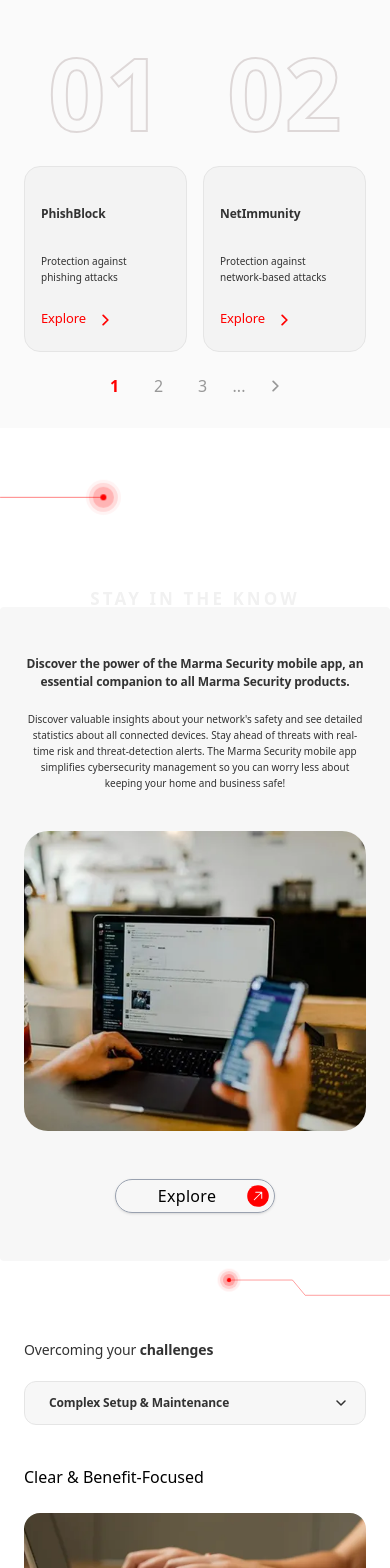
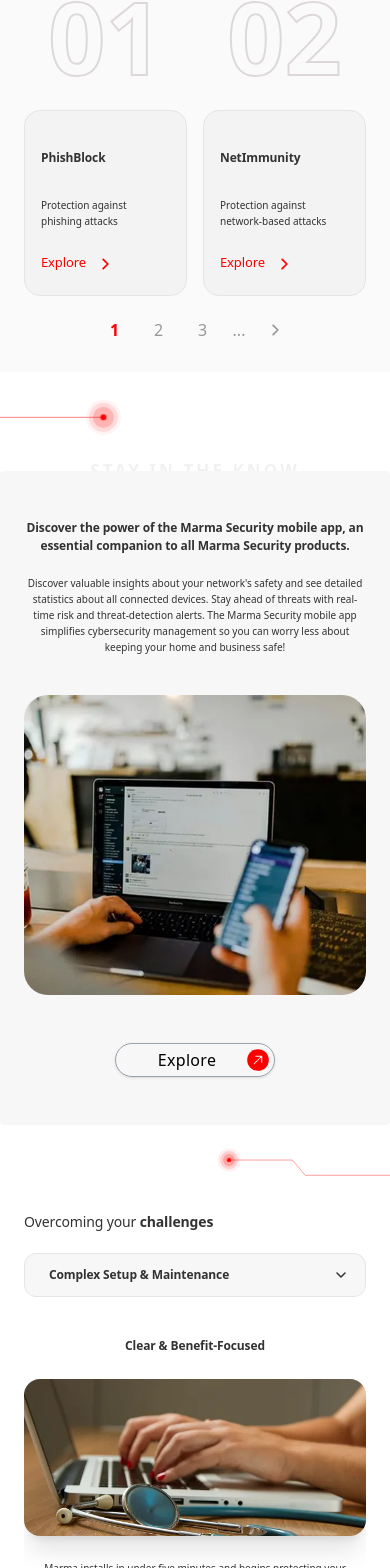
Before and after one commit to vinay-uelement/marma-security, a Next.js app: page / in a window 390 px wide. Shown: the part 1506-3074 px from the top of the page. Built offline with nearby package versions, Linux system fonts and the light colour scheme.

Commit message:
UI polish: fix testimonial dot clipping, spacing adjustments, and typography updates

```diff
--- a/app/page.tsx
+++ b/app/page.tsx
@@ -93,9 +93,9 @@ export default function Home() {
       <SecurityCards />
 
       {/* Inverted Solutions Info Component */}
-      <div className="w-full max-w-[1440px] mx-auto pt-14 bg-[#fff]">
+      <div className="w-full max-w-[1440px] mx-auto pt-8 md:pt-14 bg-[#fff]">
         {/* Red Decorative Line container on Home page only */}
-        <div className="relative mb-12 w-screen left-1/2 -translate-x-1/2">
+        <div className="relative mb-2 md:mb-12 w-screen left-1/2 -translate-x-1/2">
           <div className="w-[500px] md:w-[600px] lg:w-[1000px]">
             <DecorativeLine
               viewBox="0 0 1500 80"
@@ -106,7 +106,7 @@ export default function Home() {
           </div>
         </div>
       </div>
-      <div className="pb-12 bg-[#fff]">
+      <div className="pb-18 bg-[#fff]">
         <HomeSolutionsInfo />
       </div>
 
--- a/components/home/Challengestab.tsx
+++ b/components/home/Challengestab.tsx
@@ -179,7 +179,7 @@ export default function Challengestab() {
         }
       `}</style>
 
-      <section className="w-full max-w-[1440px] mx-auto px-6 lg:px-12 mt-8 bg-bg-white">
+      <section className="w-full max-w-[1440px] mx-auto px-6 lg:px-12 mt-4 bg-bg-white">
         {/* Header Section */}
         <div className="flex items-start md:items-center justify-between gap-4 md:gap-8 mb-[10px] md:mb-[60px] w-full">
           <h2 className="fl2 z-10 mb-3 md:mb-0 flex-1 whitespace-nowrap">
@@ -193,12 +193,12 @@ export default function Challengestab() {
 
           {/* Decorative Line — Mobile */}
           <div className="flex md:hidden justify-end items-start flex-shrink-0 pointer-events-none relative z-0">
-            <div className="w-[160px] sm:w-[240px] translate-y-[-50%]">
+            <div className="w-[160px] sm:w-[240px] translate-y-[-20%]">
               <DecorativeLine
                 viewBox="0 0 1260 500"
                 points="20,150 500,150 600,270 3000,270"
                 dots={[{ cx: 0, cy: 150, rippleCount: 3 }]}
-                className="w-full h-auto -mt-20"
+                className="w-full h-auto -mt-18"
                 strokeWidth={3}
                 dotRadius={22}
               />
@@ -293,7 +293,7 @@ export default function Challengestab() {
             key={`mobile-${active.id}`}
             className={`flex flex-col lg:hidden gap-6 items-center justify-center w-full ${mobileSlideClass}`}
           >
-            <h3 className="home-challenge-title w-full">{active.title}</h3>
+            <h3 className="fl3-2 font-semibold w-full">{active.title}</h3>
             <div className="w-full flex justify-center max-w-[600px]">
               <Image
                 src={active.image}
@@ -303,7 +303,7 @@ export default function Challengestab() {
                 className="w-full h-auto object-contain rounded-[16px] shadow-xl"
               />
             </div>
-            <p className="home-challenge-desc w-full">{active.description}</p>
+            <p className="fl4-2 w-full">{active.description}</p>
           </div>
 
           <div className="hidden lg:block relative w-full">
--- a/components/home/HowWeProtect.tsx
+++ b/components/home/HowWeProtect.tsx
@@ -89,10 +89,10 @@ export default function HowWeProtect() {
 
             {/* Header Section */}
             <div className="w-full max-w-[1440px] mx-auto px-6 lg:px-12 pt-20 md:pt-24">
-                <div className="relative flex flex-col md:flex-row justify-between items-start mb-12 md:mb-24 gap-4 md:gap-8 text-left w-full sm:h-[80px] md:h-auto">
+                <div className="relative flex flex-col md:flex-row justify-between items-start mb-6 md:mb-24 gap-4 md:gap-8 text-left w-full sm:h-[80px] md:h-auto">
 
                     {/* Decorative Red Line Graphic (Mobile & Tablet Layout) -> Absolute to not push content down */}
-                    <div className="flex md:hidden absolute top-[-50px] right-[-24px] items-start justify-end w-[280px] pointer-events-none overflow-hidden z-0">
+                    <div className="flex md:hidden absolute top-[-50px] right-[-24px] items-start justify-end w-[280px] pointer-events-none overflow-x-clip z-0">
                         <div className="w-full flex justify-end">
                             <DecorativeLine
                                 viewBox="0 0 700 80"
@@ -127,7 +127,7 @@ export default function HowWeProtect() {
             </div>
 
             {/* Features List Layout */}
-            <div className="flex flex-col w-full pb-8 md:pb-16 gap-16 lg:gap-24 relative overflow-hidden">
+            <div className="flex flex-col w-full pb-8 md:pb-16 gap-10 lg:gap-24 relative overflow-hidden">
                 {features.map((feature, index) => (
                     <div key={feature.id} className="w-full relative">
                         {/* Independent Full-Width Desktop/Mobile Background strictly for the 2nd Row */}
--- a/components/home/SecurityCards.tsx
+++ b/components/home/SecurityCards.tsx
@@ -113,7 +113,7 @@ export default function SecurityCards() {
   return (
     <section className="w-full bg-[#FAFAFA] pt-0 lg:pt-40 pb-6 md:pb-24 relative z-0">
       <div className="max-w-[1440px] mx-auto px-6 lg:px-12">
-        <div className="w-full h-[1px] px-10 bg-[#E5E5E5] mb-16 lg:mb-20" />
+        <div className="w-full h-[1px] px-10 bg-[#E5E5E5] mb-2 md:mb-16 lg:mb-20" />
 
         <div className="text-center mb-4 md:mb-24 relative z-10">
           <h2 className="fl2-1">
--- a/components/product/ProductShowcase.tsx
+++ b/components/product/ProductShowcase.tsx
@@ -53,7 +53,7 @@ export default function ProductShowcase({ productName, mainFeature, subFeatures
                         <h3 className="fl3-3  mb-0 md:mb-4 w-full">
                             {mainFeature.title}
                         </h3>
-                        <p className="fl5-2 text-text-dark! font-light max-w-[420px]">
+                        <p className="fl5-2 !text-text-dark font-light max-w-[420px]">
                             {mainFeature.description}
                         </p>
                     </div>
@@ -71,7 +71,7 @@ export default function ProductShowcase({ productName, mainFeature, subFeatures
                                     <h3 className="fl3-3 mb-1 md:mb-4">
                                         {feat.title}
                                     </h3>
-                                    <p className="fl5-2 text-text-dark! font-light ">
+                                    <p className="fl5-2 !text-text-dark font-light ">
                                         {feat.description}
                                     </p>
                                 </div>
--- a/components/solutions/SolutionsInfo.tsx
+++ b/components/solutions/SolutionsInfo.tsx
@@ -22,9 +22,9 @@ export default function SolutionsInfo({
 
 
   return (
-    <section className="relative w-full pt-12 pb-0 md:pb-16 md:pt-10 md:pb-24 flex flex-col items-center overflow-x-clip">
+    <section className="relative w-full mt-8 md:pt-12 pb-0 md:pb-16 md:pt-10 md:pb-24 flex flex-col items-center overflow-x-clip">
       {/* Faded Background Text */}
-      <div className="w-full absolute top-10 md:top-3 -translate-y-1/2 flex justify-center z-0 select-none pointer-events-none px-0 md:px-4 max-w-[1440px] mx-auto">
+      <div className="w-full absolute top-[-8] md:top-3 -translate-y-1/2 flex justify-center z-0 select-none pointer-events-none px-0 md:px-4 max-w-[1440px] mx-auto">
         <span className="solutions-info-bg-text w-full whitespace-nowrap">
           {bgText}
         </span>
--- a/components/testimonial/Testimonial.tsx
+++ b/components/testimonial/Testimonial.tsx
@@ -95,11 +95,11 @@ export default function Testimonial() {
     scrollTo(Math.min(activeIndex + 1, testimonials.length - 1));
 
   return (
-    <section className="relative w-full py-16 lg:py-24 overflow-hidden">
+    <section className="relative w-full py-4 lg:py-24 overflow-x-clip">
       <div className="relative z-10 w-full mb-10 lg:mb-16 px-6 lg:px-12 max-w-[1440px] mx-auto">
         <div className="relative flex flex-col items-start md:flex-row md:items-center text-left justify-between gap-6 md:gap-12 w-full h-auto mt-8 md:mt-0">
           {/* Decorative Line — Mobile */}
-          <div className="flex md:hidden absolute top-[-50px] right-[-24px] items-start justify-end w-[280px] pointer-events-none overflow-hidden z-0">
+          <div className="flex md:hidden absolute top-[-50px] right-[-24px] items-start justify-end w-[280px] pointer-events-none overflow-x-clip z-0">
             <div className="w-full flex justify-end">
               <DecorativeLine
                 viewBox="0 0 700 80"
@@ -200,7 +200,7 @@ export default function Testimonial() {
         </div>
 
         {/* Progress Bar + Arrows */}
-        <div className="w-full flex justify-between items-center mt-8 md:mt-12 pt-6 md:pt-8 gap-6 md:gap-12 pr-6 lg:pr-12">
+        <div className="w-full flex justify-between items-center mt-2 md:mt-12 pt-2 md:pt-8 gap-6 md:gap-12 pr-6 lg:pr-12">
           {/* Progress Bar */}
           <div className="flex-grow relative h-[3px]">
             <div className="absolute inset-0 w-full h-full bg-[#E5E5E5] rounded-full z-10" />
```
Also changed, not shown: components/partners/PartnersBottomBanner.tsx (+4 -4 lines).
